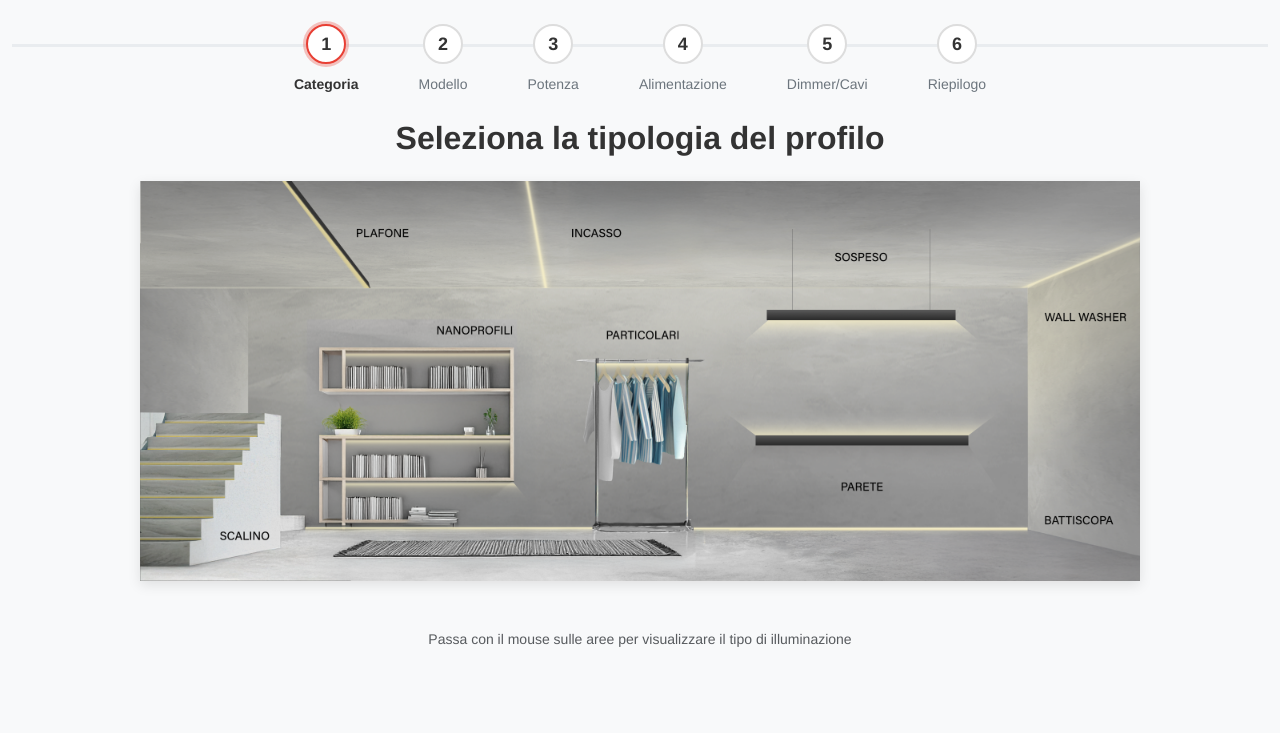
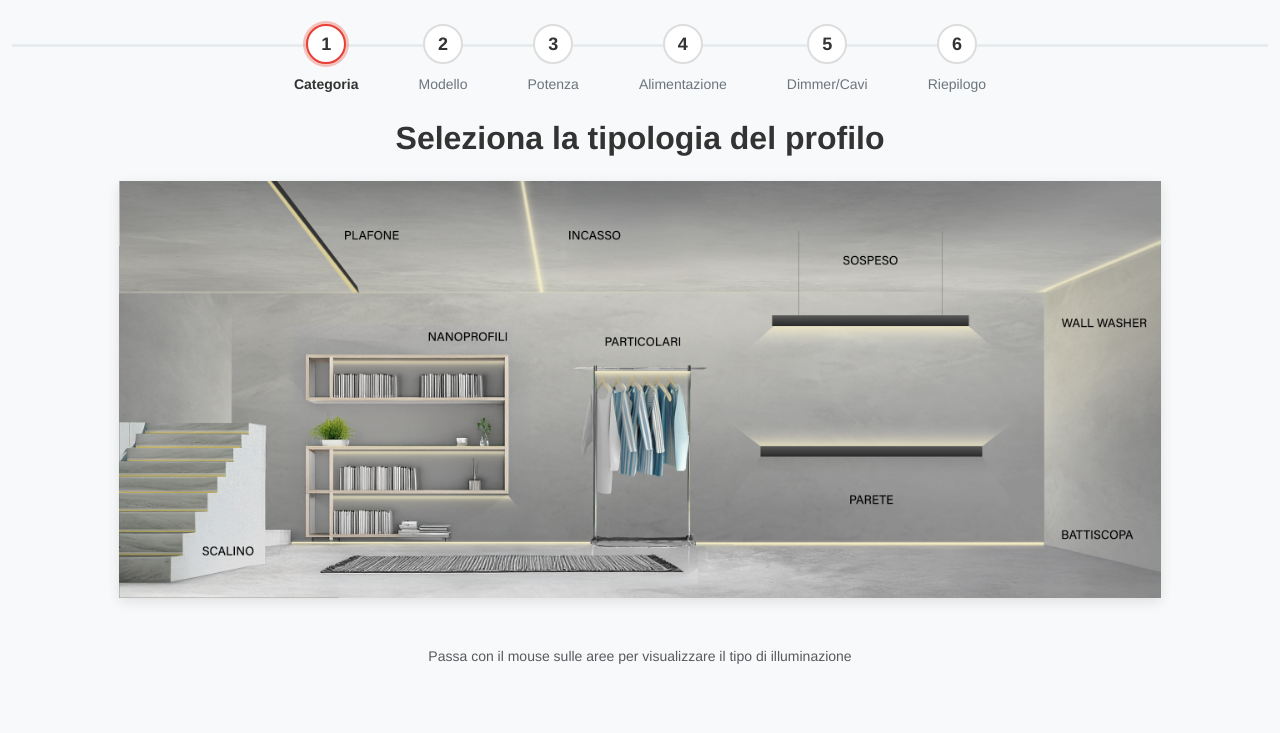
Before and after one commit to Nic3690/configuratore, a Flask app: page / in a window 1280 px wide. Shown: the part 91-824 px from the top of the page. Before the commit the page ends 738 px from the top, so only its background shows below. Run offline with Flask 2, Linux system fonts and the light colour scheme; some libraries are stand-ins or nearby versions.

Commit message:
bigger map

```diff
--- a/static/css/style.css
+++ b/static/css/style.css
@@ -119,7 +119,7 @@ h1, h2, h3, h4 {
 .hotspot-container {
   position: relative;
   margin: 0 auto;
-  max-width: 1000px;
+  max-width: 1200px;
 }
 
 .hotspot-container img {
```
